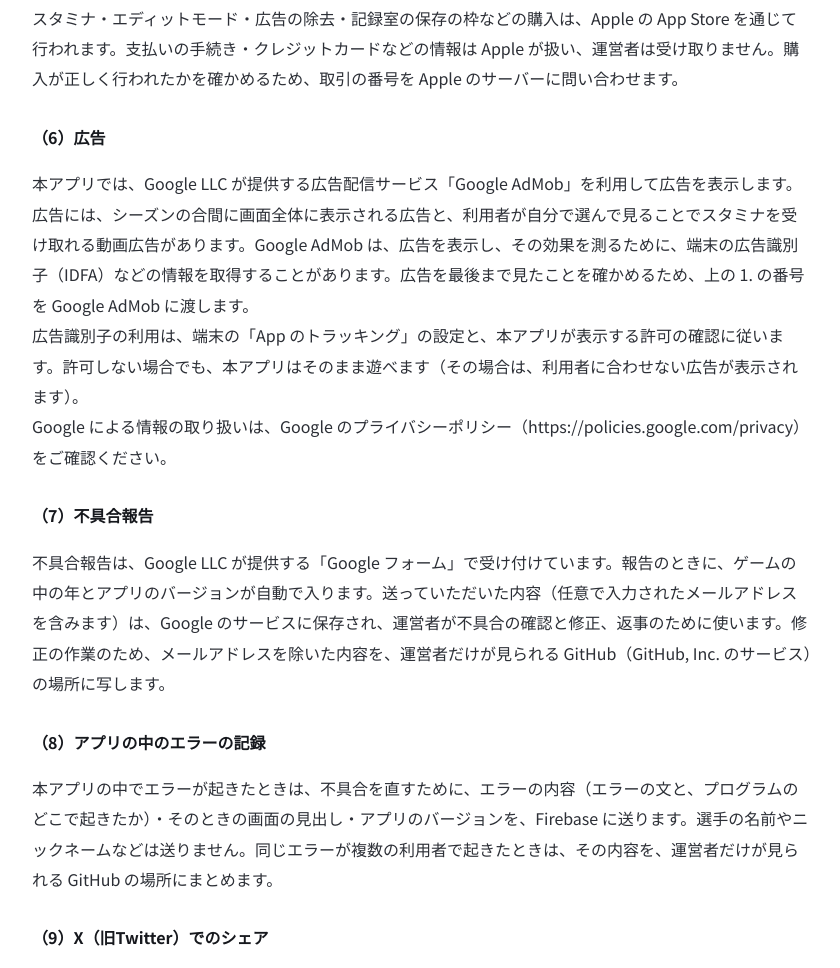
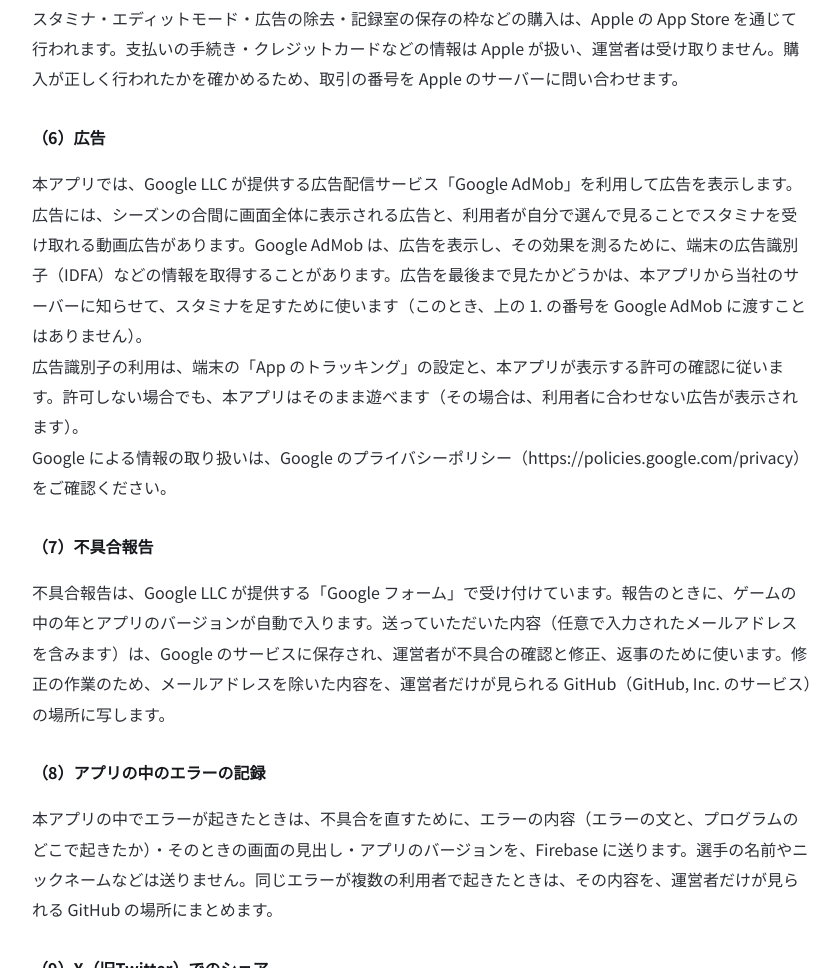
Before and after one commit to raccooncreative2-eng/raccooncreative-site, a plain HTML site: page sentou/privacy.html in a window 1280 px wide. Shown: the part 1636-2604 px from the top of the page, without its empty margins (218-1058 px from the left). Drawn offline with nearby package versions, Linux system fonts and the light colour scheme.

Commit message:
俺の銭闘のプライバシーポリシー：広告の報酬は端末からサーバーに知らせる形に合わせる
Co-Authored-By: Claude Opus 5.5 <noreply@anthropic.com>

```diff
--- a/sentou/privacy.html
+++ b/sentou/privacy.html
@@ -58,7 +58,7 @@
 <h3>（5）アプリ内での購入</h3>
 <p>スタミナ・エディットモード・広告の除去・記録室の保存の枠などの購入は、Apple の App Store を通じて行われます。支払いの手続き・クレジットカードなどの情報は Apple が扱い、運営者は受け取りません。購入が正しく行われたかを確かめるため、取引の番号を Apple のサーバーに問い合わせます。</p>
 <h3>（6）広告</h3>
-<p>本アプリでは、Google LLC が提供する広告配信サービス「Google AdMob」を利用して広告を表示します。広告には、シーズンの合間に画面全体に表示される広告と、利用者が自分で選んで見ることでスタミナを受け取れる動画広告があります。Google AdMob は、広告を表示し、その効果を測るために、端末の広告識別子（IDFA）などの情報を取得することがあります。広告を最後まで見たことを確かめるため、上の 1. の番号を Google AdMob に渡します。<br />
+<p>本アプリでは、Google LLC が提供する広告配信サービス「Google AdMob」を利用して広告を表示します。広告には、シーズンの合間に画面全体に表示される広告と、利用者が自分で選んで見ることでスタミナを受け取れる動画広告があります。Google AdMob は、広告を表示し、その効果を測るために、端末の広告識別子（IDFA）などの情報を取得することがあります。広告を最後まで見たかどうかは、本アプリから当社のサーバーに知らせて、スタミナを足すために使います（このとき、上の 1. の番号を Google AdMob に渡すことはありません）。<br />
 広告識別子の利用は、端末の「App のトラッキング」の設定と、本アプリが表示する許可の確認に従います。許可しない場合でも、本アプリはそのまま遊べます（その場合は、利用者に合わせない広告が表示されます）。<br />
 Google による情報の取り扱いは、Google のプライバシーポリシー（https://policies.google.com/privacy）をご確認ください。</p>
 <h3>（7）不具合報告</h3>
```
